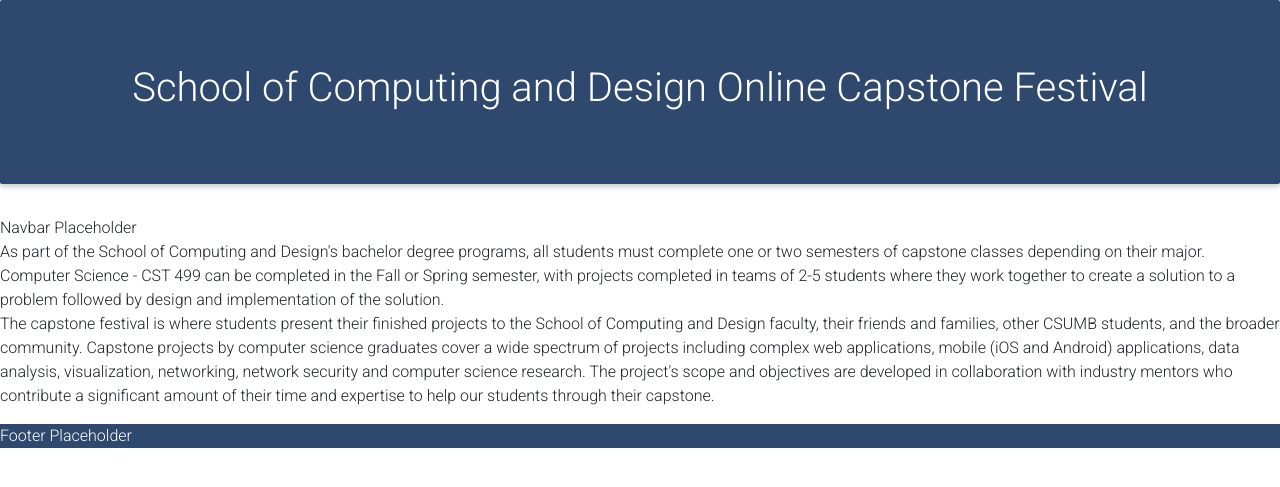
After one commit to interviewhigh/capstone, a FastAPI app: template templates/about.html in a window 1280 px wide. The commit adds this page. Shown: the top 487 px of the page. Run offline with FastAPI, Linux system fonts and the light colour scheme; the template is opened without the code that fills it, so the values that code supplies are empty; some libraries are stand-ins or nearby versions.

Commit message:
boilerplate

```diff
--- a/main.py
+++ b/main.py
@@ -17,7 +17,6 @@
 
 @app.on_event("startup")
 async def startup_event():
-
     return
 
 # Index entrypoint for website.
@@ -31,12 +30,20 @@
     return ""
 
 # Render student capstone page
-@app.get("/project/{project_id}")
+@app.get("/project/{project_id}", status_code=200)
 async def project(request: Request, project_id: str = None):
     return templates.TemplateResponse("project.html",
                                       {"request": request})
 
+@app.get("/about", status_code=200)
+async def about(request: Request):
+    return templates.TemplateResponse("about.html", {"request": request})
+
+@app.get("/contact", status_code=200)
+async def contact(request: Request):
+    return templates.TemplateResponse("contact.html", {"request": request})
+
 # 404 error handling
-@app.get("/.*")
+@app.get("/.*", status_code=404)
 async def err_render(request: Request):
     return templates.TemplateResponse("404.html", {"request": request})
--- a/static/css/styles.css
+++ b/static/css/styles.css
@@ -0,0 +1,8 @@
+footer {
+    background-color: #2f496e;
+}
+
+.jumbotron {
+    background-color: #2f496e;
+    color: white;
+}
--- /dev/null
+++ b/templates/about.html
@@ -0,0 +1,8 @@
+{% extends "base.html" %} {% block content %}
+<div>
+    <p>As part of the School of Computing and Design's bachelor degree programs, all students must complete one or two semesters of capstone classes depending on their major.
+        <br>Computer Science - CST 499 can be completed in the Fall or Spring semester, with projects completed in teams of 2-5 students where they work together to create a solution to a problem followed by design and implementation of the solution.
+        <br>The capstone festival is where students present their finished projects to the School of Computing and Design faculty, their friends and families, other CSUMB students, and the broader community. Capstone projects by computer science graduates
+        cover a wide spectrum of projects including complex web applications, mobile (iOS and Android) applications, data analysis, visualization, networking, network security and computer science research. The project's scope and objectives are developed
+        in collaboration with industry mentors who contribute a significant amount of their time and expertise to help our students through their capstone.</p>
+</div> {% endblock %}
--- a/templates/base.html
+++ b/templates/base.html
@@ -35,13 +35,13 @@
     <link rel="stylesheet" href="/static/css/styles.css">
 
 </head>
-<div class="jumbotron text-center" style="background-color: #2f496e; color: white;">
+<div class="jumbotron text-center">
     <h1>School of Computing and Design Online Capstone Festival</h1>
 </div>
 <nav>Navbar Placeholder</nav>
 {% block content %} {% endblock %}
-<div style="background-color: #2f496e; color: white;">
-    <footer>Footer Placeholder</footer>
+<div>
+    <footer class="page-footer">Footer Placeholder</footer>
 </div>
 </body>
 
--- /dev/null
+++ b/templates/presentations.html
@@ -0,0 +1 @@
+{% extends "base.html" %} {% block content %} {% endblock %}
```
Also changed, not shown: templates/contact.html (added, +7 -0 lines), templates/index.html (+16 -1 lines).
